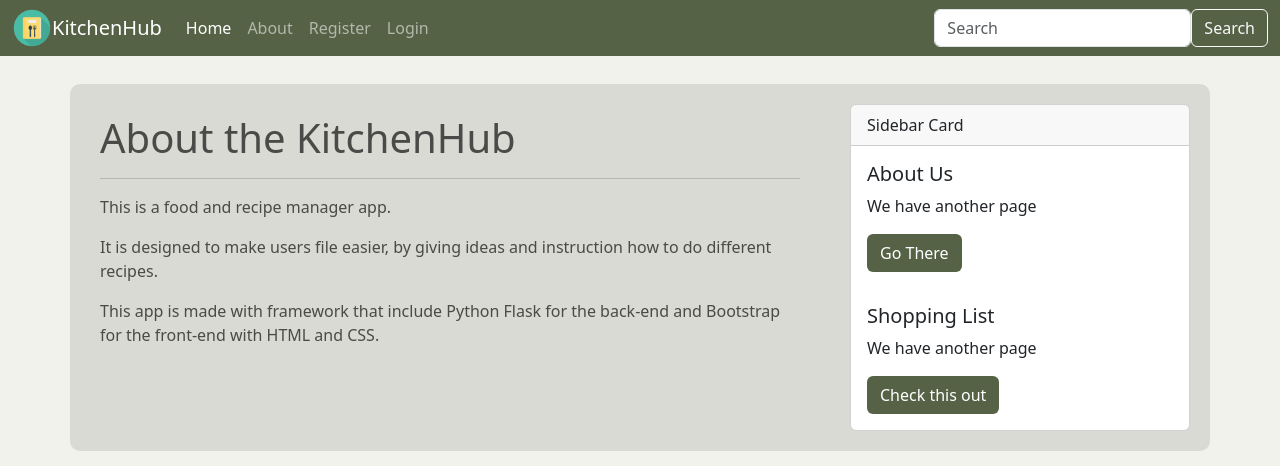
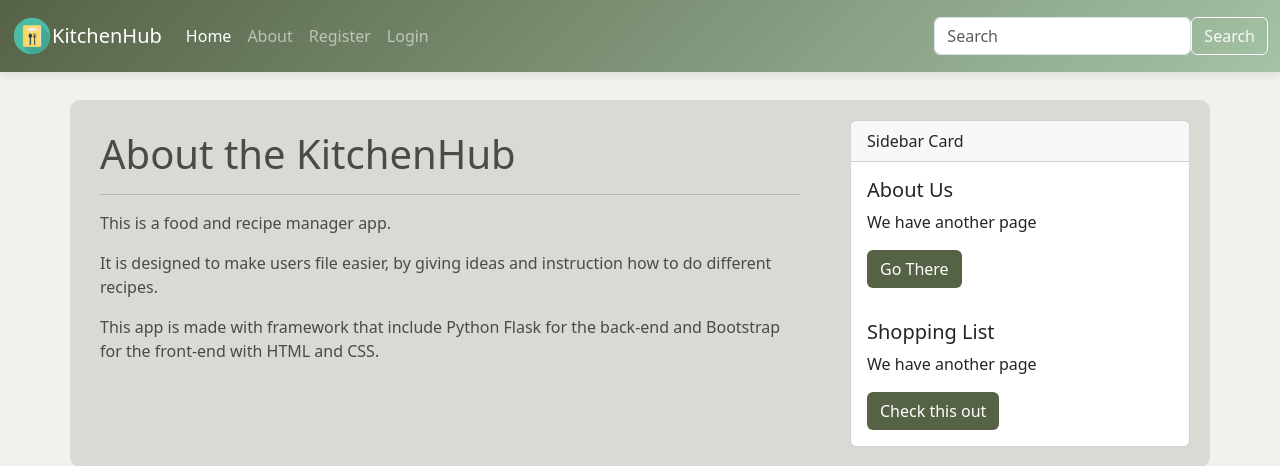
Before and after one commit to DaianaPopa/Food-RecipeManager--efssdProject-, a Flask app: page /about/ in a window 1280 px wide. Shown: the top 466 px of the page. Run offline with Flask 3, Linux system fonts and the light colour scheme; some libraries are stand-ins or nearby versions.

Commit message:
initial commit

```diff
--- a/static/styles.css
+++ b/static/styles.css
@@ -15,7 +15,9 @@ body {
 }
 
 .custom-nav {
-    background-color: #566246;
+    background: linear-gradient(135deg, #566246 0%, #a4c2a5 100%) !important;
+    box-shadow: 0 2px 10px rgba(0,0,0,0.1);
+    padding: 1rem 0;
 }
 
 /* Sidebar */
```
Also changed, not shown: kitchenhub.db (added).
